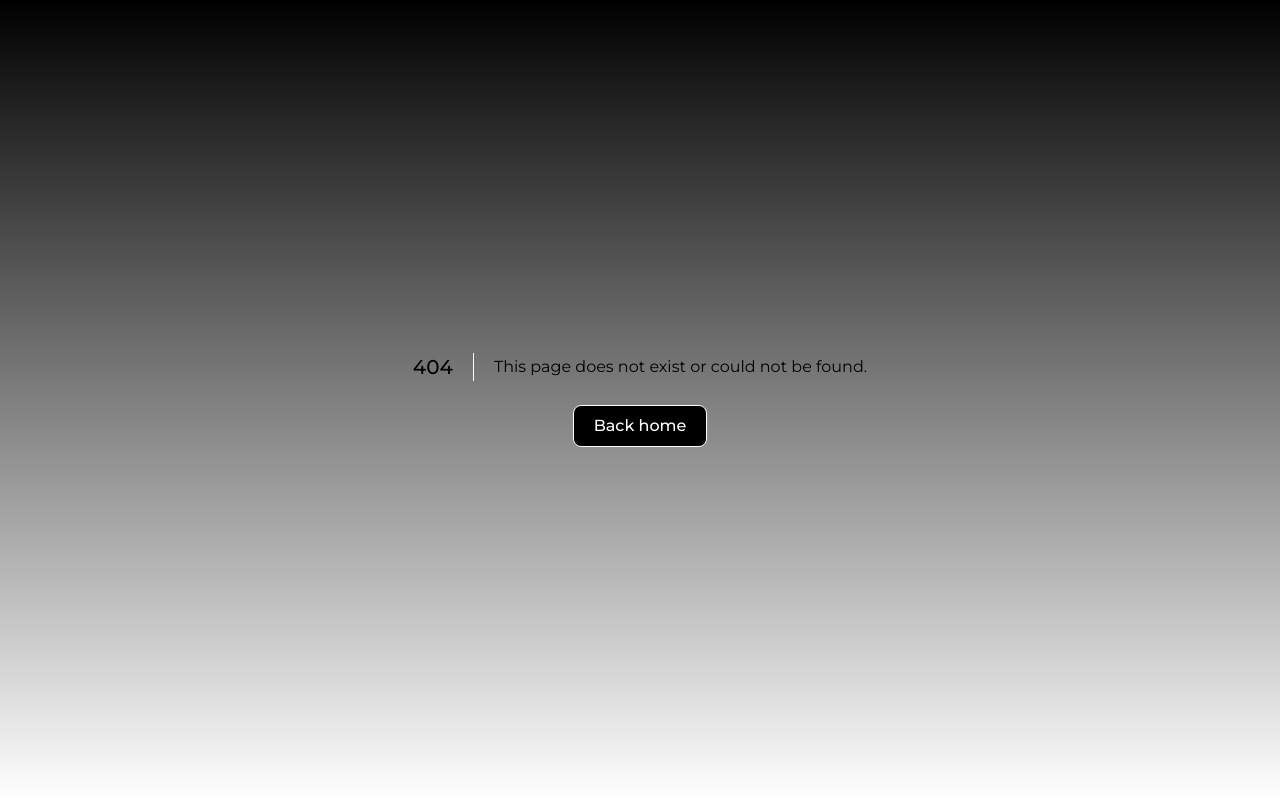
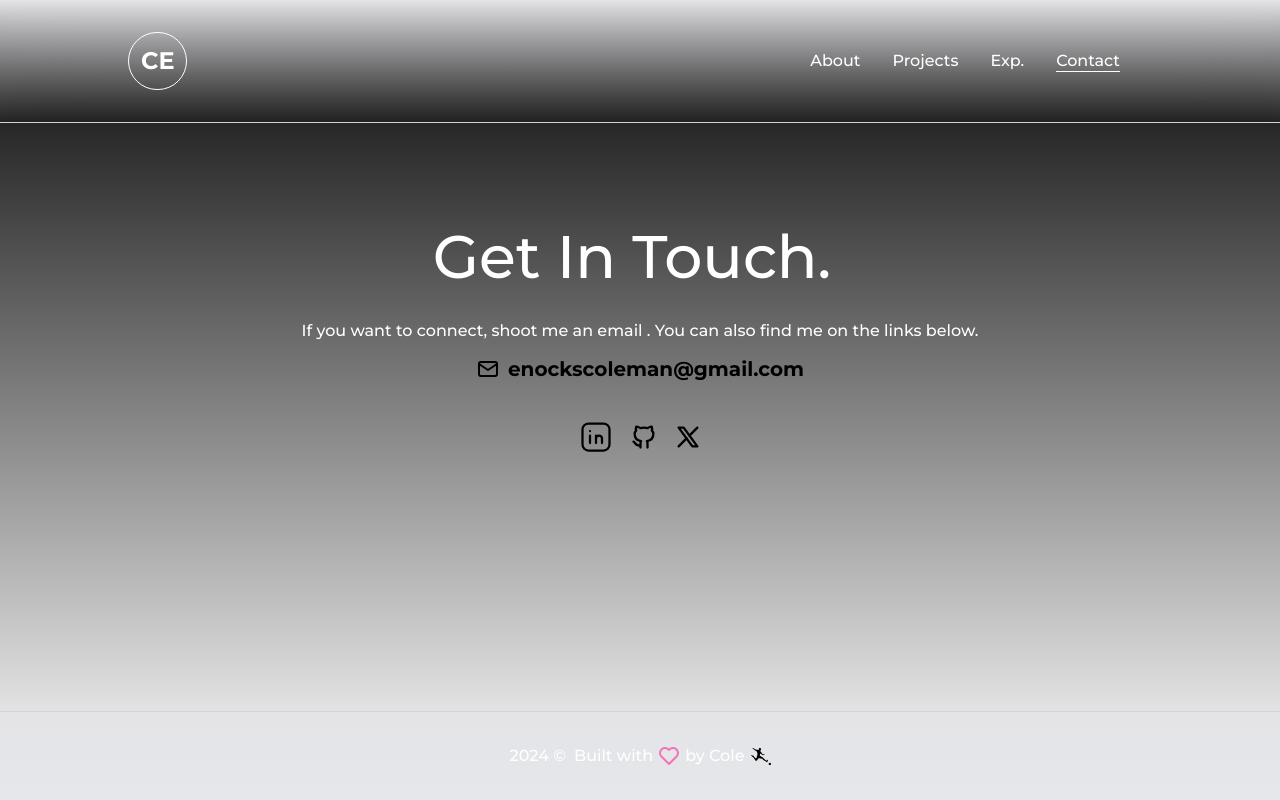
Before and after one commit to colenocks/portfolio_v2, a Next.js app: page /contact in a window 1280 px wide. Before the commit this address had no page. Built offline with nearby package versions, Linux system fonts and the light colour scheme.

Commit message:
add contact page

```diff
--- /dev/null
+++ b/src/app/contact/page.tsx
@@ -0,0 +1,38 @@
+import React from "react"
+import BaseLayout from "@/components/BaseLayout"
+import type { Metadata } from "next"
+import AnimatedText from "@/components/AnimatedText"
+import Link from "next/link"
+import { MailIcon, BrandGithubIcon, BrandLinkedinIcon, BrandXIcon } from "@/components/Icons"
+
+export const metadata: Metadata = {
+  title: "Contact",
+}
+
+type Props = {}
+
+const Contact = (props: Props) => {
+  return (
+    <BaseLayout>
+      <AnimatedText text="Get in touch." className="mb-6 text-center" />
+      <p className="mb-2 text-center text-base font-medium text-white">If you want to connect, shoot me an email . You can also find me on the links below.</p>
+      <Link href="mailto:enockscoleman@gmail.com" target={"_blank"} className={"flex cursor-pointer items-center gap-x-2 py-1 text-xl font-bold hover:text-pink-400"}>
+        <MailIcon />
+        enockscoleman@gmail.com
+      </Link>
+      <div className="mt-8 flex items-center gap-x-4">
+        <Link href={"https://linkedin.com/in/coleman-enocks"}>
+          <BrandLinkedinIcon className="scale:100 cursor-pointer transition-all ease-linear hover:scale-125 hover:text-pink-400" size={36} stroke={1.5} />
+        </Link>
+        <Link href={"https://github.com/colenocks"}>
+          <BrandGithubIcon className="scale:100 cursor-pointer transition-all ease-linear hover:scale-125 hover:text-pink-400" size={28} />
+        </Link>
+        <Link href={"https://x.com/@colenocks"}>
+          <BrandXIcon className="scale:100 cursor-pointer transition-all ease-linear hover:scale-125 hover:text-pink-400" size={28} />
+        </Link>
+      </div>
+    </BaseLayout>
+  )
+}
+
+export default Contact
```
